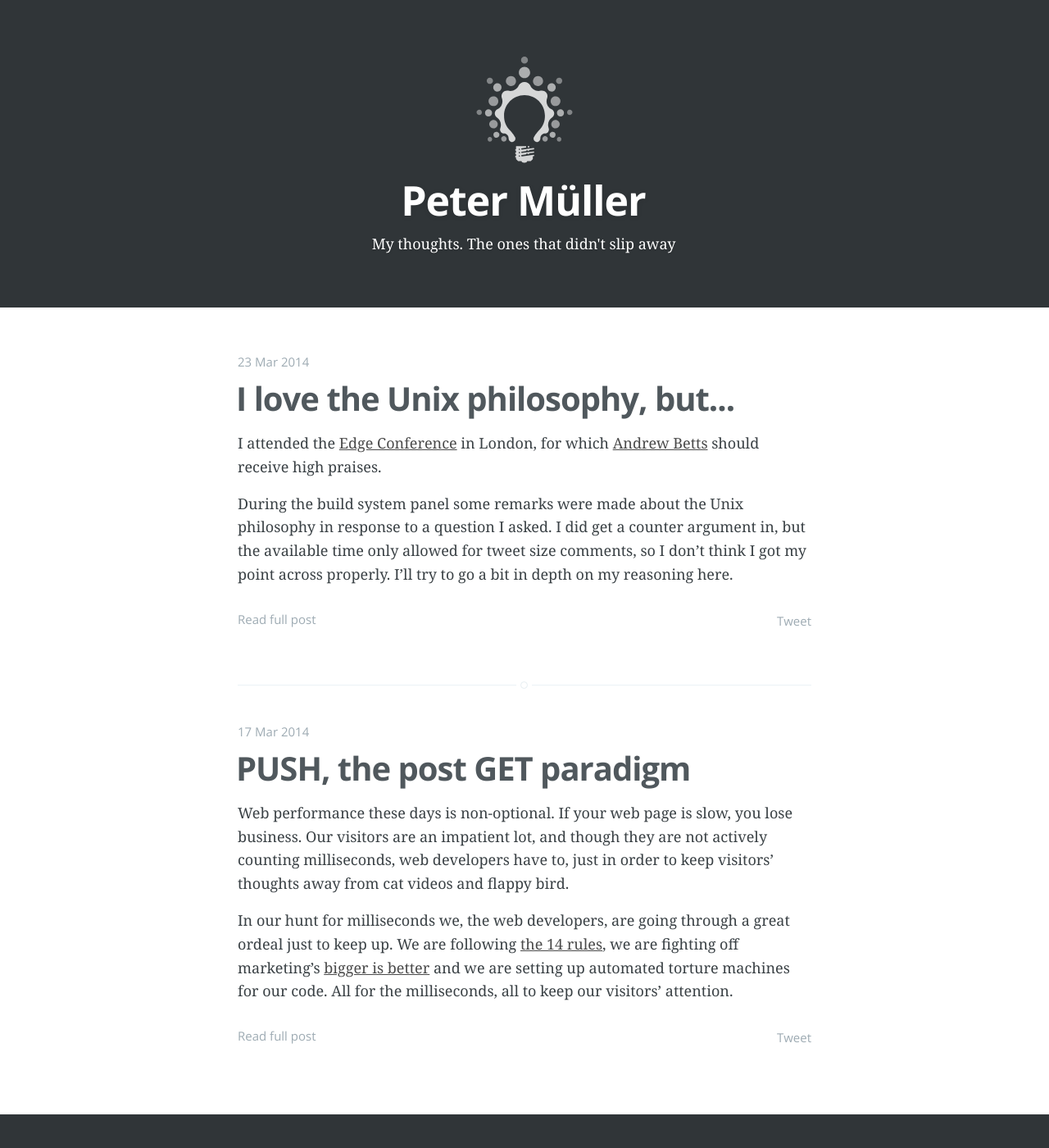
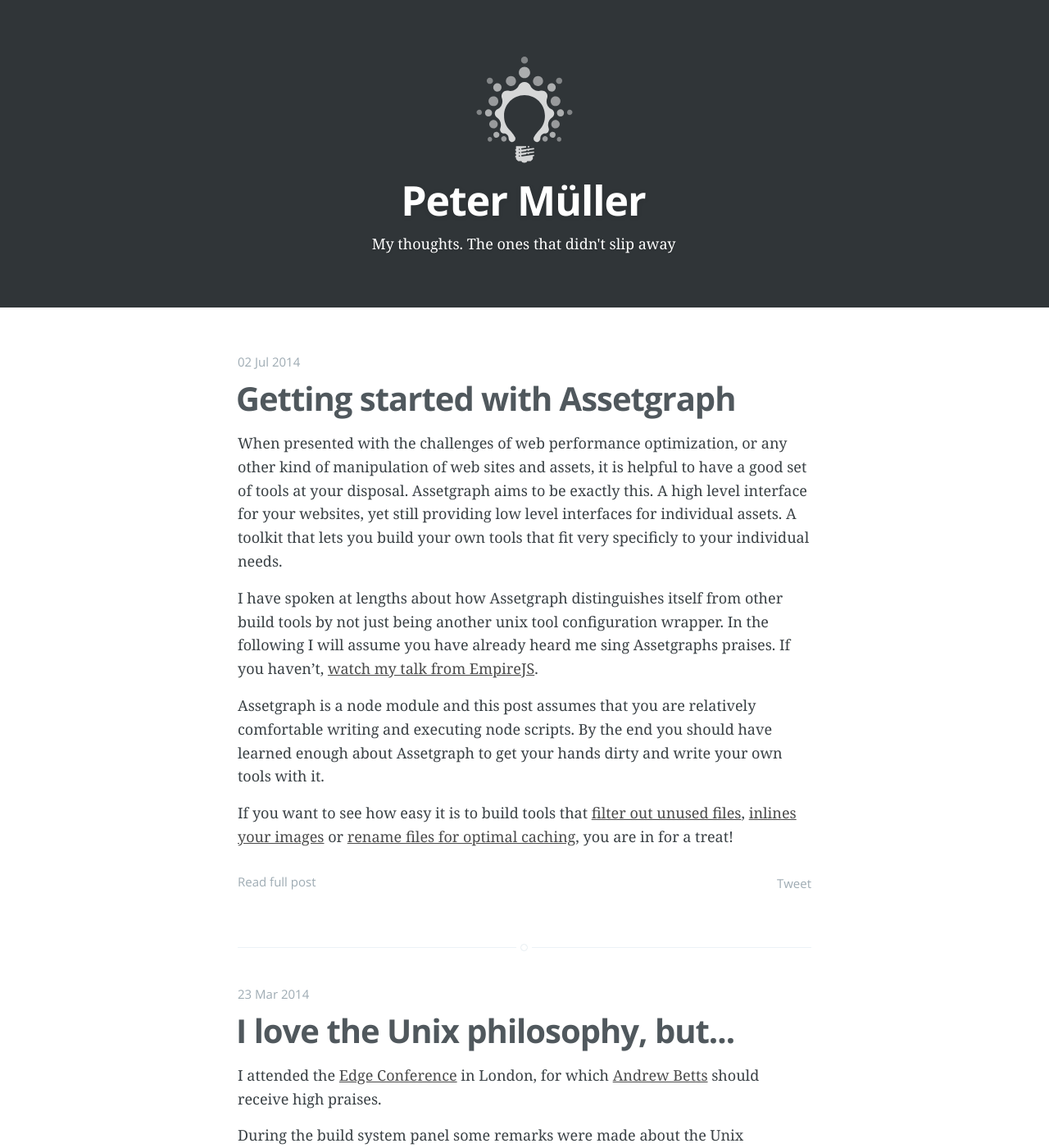
Before and after one commit to Munter/mntr.dk, a Jekyll site: the page built from index.html, in a window 1280 px wide and 1400 px high. Shown: the whole window at 82% size. Built offline with Jekyll 4.4.1, drawn with Linux system fonts in a browser that asks for light colours; some web fonts are replaced; Markdown is read by kramdown in place of the engine named in the settings; comment, search, counter and statistics services are not loaded; part of the change alters nothing that is shown.

Commit message:
Move assetgraph intro post live

```diff
--- a/src/_drafts/2014-06-09-getting-started-with-assetgraph.md
+++ b/src/_posts/2014-07-02-getting-started-with-assetgraph.md
@@ -1,11 +1,10 @@
 ---
 layout: post
 title:  "Getting started with Assetgraph"
-date:   2014-06-10 21:05:29
+date:   2014-07-02 00:15:00
 categories: frontend build assetgraph tooling
 twittertext: "Get started with Assetgraph, the web tool makers toolbox that works with your web page like browsers do."
 disquss: true
-draft: true
 ---
 
 When presented with the challenges of web performance optimization, or any other kind of manipulation of web sites and assets, it is helpful to have a good set of tools at your disposal. Assetgraph aims to be exactly this. A high level interface for your websites, yet still providing low level interfaces for individual assets. A toolkit that lets you build your own tools that fit very specificly to your individual needs.
@@ -14,7 +13,7 @@ I have spoken at lengths about how Assetgraph distinguishes itself from other bu
 
 Assetgraph is a node module and this post assumes that you are relatively comfortable writing and executing node scripts. By the end you should have learned enough about Assetgraph to get your hands dirty and write your own tools with it.
 
-If you want to see how easy it is to build tools that [filter out unused files](#toc_10), [inlines your images](#toc_11) or [rename files for optimal caching](#toc_12), you are in for a treat!
+If you want to see how easy it is to build tools that [filter out unused files](/2014/getting-started-with-assetgraph/#toc_10), [inlines your images](/2014/getting-started-with-assetgraph/#toc_11) or [rename files for optimal caching](/2014/getting-started-with-assetgraph/#toc_12), you are in for a treat!
 
 
 Assetgraph Vocabulary
```
